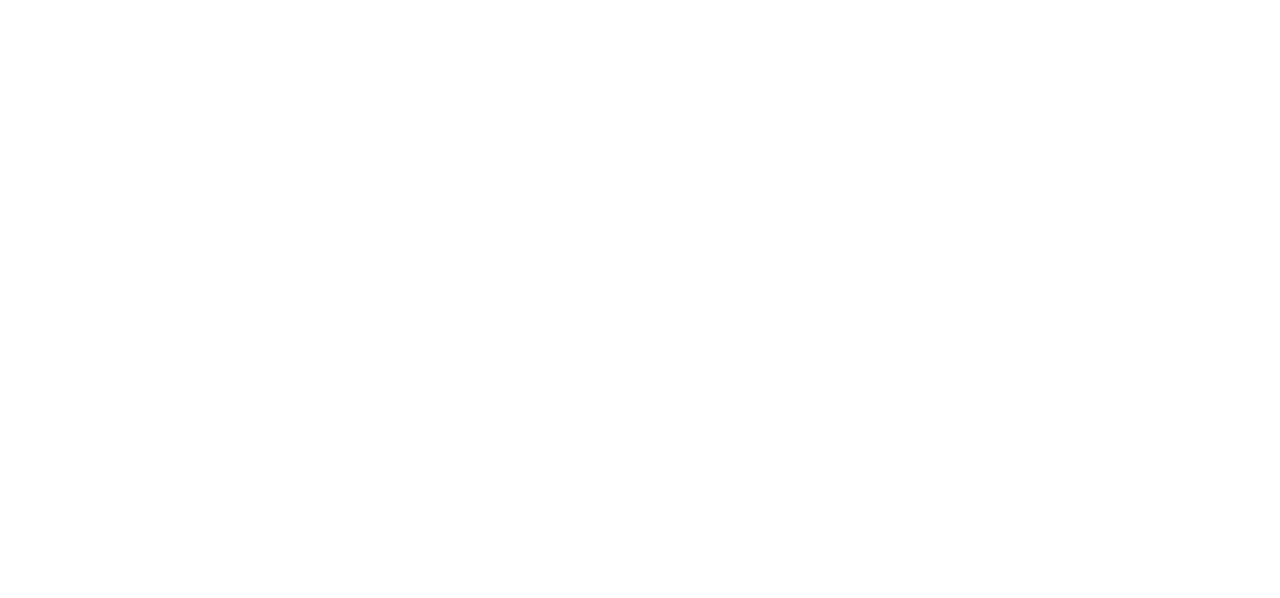
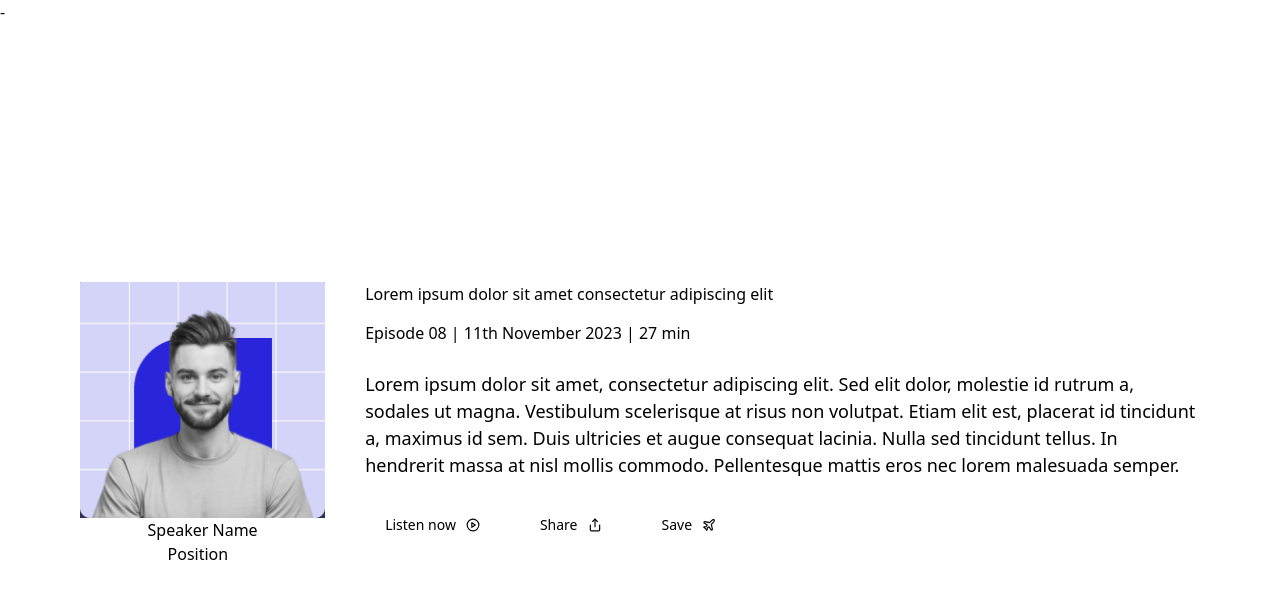
Before and after one commit to techie-ranith/podcast, a Next.js app: page / in a window 1280 px wide. Shown: the top 598 px of the page. Built offline with nearby package versions, Linux system fonts and the light colour scheme.

Commit message:
feat(issue-40): complete episode card but not made the responsive changes

```diff
--- a/src/app/page.tsx
+++ b/src/app/page.tsx
@@ -1,8 +1,15 @@
 import { Savedbar } from "@/components/common/layout/";
+import { Episodecard } from "@/components/common/layout/";
 type Props = {};
 
 const Home = (props: Props) => {
-  return <></>;
+  return (
+    <>
+      <main className="bg-gray-900 h-screen">
+        <Episodecard />
+      </main>
+    </>
+  );
 };
 
 export default Home;
--- /dev/null
+++ b/src/components/common/layout/episode-card.tsx
@@ -0,0 +1,69 @@
+import React from "react";
+import Image from "next/image";
+import {
+  BluetoothConnected,
+  PlaneIcon,
+  PlayCircle,
+  PlayIcon,
+  Share,
+} from "lucide-react";
+import { Button } from "../buttons";
+
+type Props = {};
+
+const Episodecard = (props: Props) => {
+  return (
+    <>
+      -
+      <div className="w-ful h-screen flex justify-center items-center">
+        <div className="w-[1200px] h-fit rounded-[10px] ring-2 ring-gray-0 flex p-[40px] bg-blue-200   ">
+          <div>
+            <Image
+              src="/man.png"
+              width={933.7}
+              height={345}
+              alt="Description of the image"
+            />
+            <div className="text-gray-0 w-[240-px] h-auto grid justify-center ">
+              <p>Speaker Name</p>
+              <p className="relative pl-5">Position</p>
+            </div>
+          </div>
+
+          <div className="text-gray-0 pl-[40px]">
+            <p className="w-[629px] h-[39px] ">
+              Lorem ipsum dolor sit amet consectetur adipiscing elit
+            </p>
+            <p className="w-[328px] h-[26px] text-[16px] text-gray-200">
+              Episode 08 | 11th November 2023 | 27 min
+            </p>
+            <br></br>
+            <p className="w-auto   h-auto text-[18px] ">
+              Lorem ipsum dolor sit amet, consectetur adipiscing elit. Sed elit
+              dolor, molestie id rutrum a, sodales ut magna. Vestibulum
+              scelerisque at risus non volutpat. Etiam elit est, placerat id
+              tincidunt a, maximus id sem. Duis ultricies et augue consequat
+              lacinia. Nulla sed tincidunt tellus. In hendrerit massa at nisl
+              mollis commodo. Pellentesque mattis eros nec lorem malesuada
+              semper.
+            </p>
+
+            <div className="flex grid-cols-3 gap-5 pt-6 ">
+              <Button>
+                Listen now <PlayCircle className="pl-[10px]" />
+              </Button>
+              <Button>
+                Share <Share className="pl-[10px]" />
+              </Button>
+              <Button>
+                Save <PlaneIcon className="pl-[10px]" />
+              </Button>
+            </div>
+          </div>
+        </div>
+      </div>
+    </>
+  );
+};
+
+export default Episodecard;
--- a/src/components/common/layout/index.ts
+++ b/src/components/common/layout/index.ts
@@ -1,3 +1,4 @@
 export { default as Navigation } from "./navigation";
 export { default as Footer } from "./footer";
 export { default as Savedbar } from "./saved-bar";
+export { default as Episodecard } from "./episode-card";
```
Also changed, not shown: public/man.png (added).
